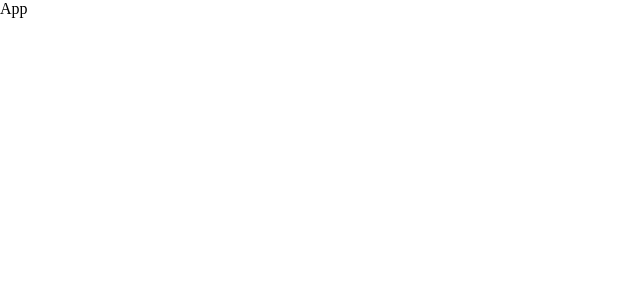
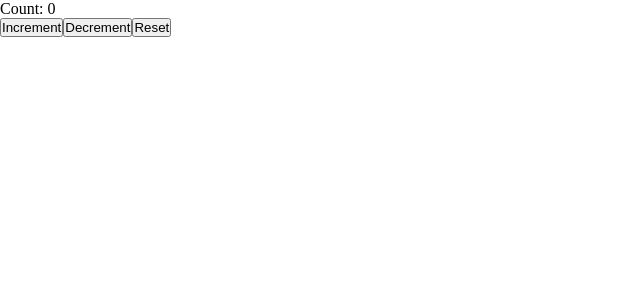
Before and after one commit to Nurislam-React-Developer/web-grade-lessons, a React (Vite) app: page / in a window 1280 px wide. Shown: the top 300 px of the page, without its empty margins (0-640 px from the left). Built offline with nearby package versions, Linux system fonts and the light colour scheme.

Commit message:
feat: implement DataFetcher component and integrate MyComponent into App

```diff
--- a/src/App.jsx
+++ b/src/App.jsx
@@ -1,8 +1,11 @@
 import React from 'react'
+import MyComponent from './components/MyComponent'
 
 const App = () => {
   return (
-    <div>App</div>
+    <div>
+      <MyComponent/>
+    </div>
   )
 }
 
--- /dev/null
+++ b/src/components/MyComponent.jsx
@@ -0,0 +1,21 @@
+import React from 'react'
+import { useEffect } from 'react'
+import { useState } from 'react'
+
+const MyComponent = () => {
+  const [count, setCount] = useState(0)
+
+  useEffect(() =>{
+
+  }, [])
+  return (
+    <div>
+      <p>Count: {count}</p>
+      <button onClick={() => setCount(count + 1)}>Increment</button>
+      <button onClick={() => setCount(count - 1)}>Decrement</button>
+      <button onClick={() => setCount(0)}>Reset</button>
+    </div>
+  )
+}
+
+export default MyComponent
```
Also changed, not shown: src/DataFetcher.jsx (added, +43 -0 lines), src/components/Components.md (deleted).
